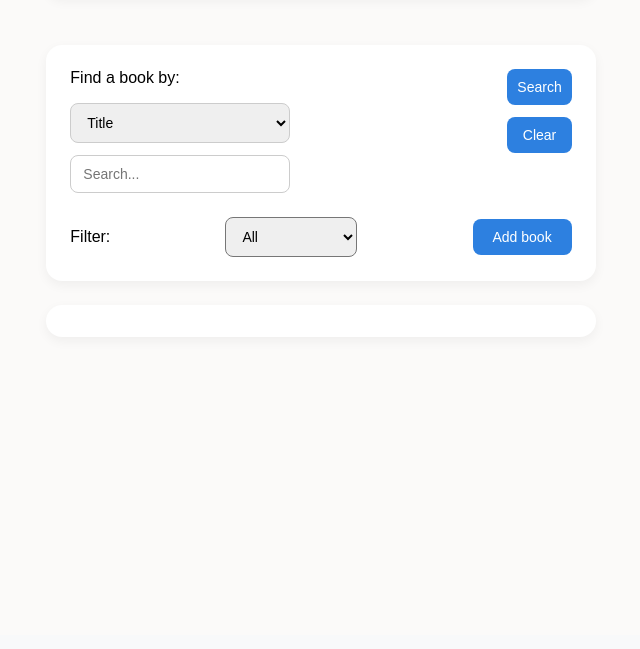
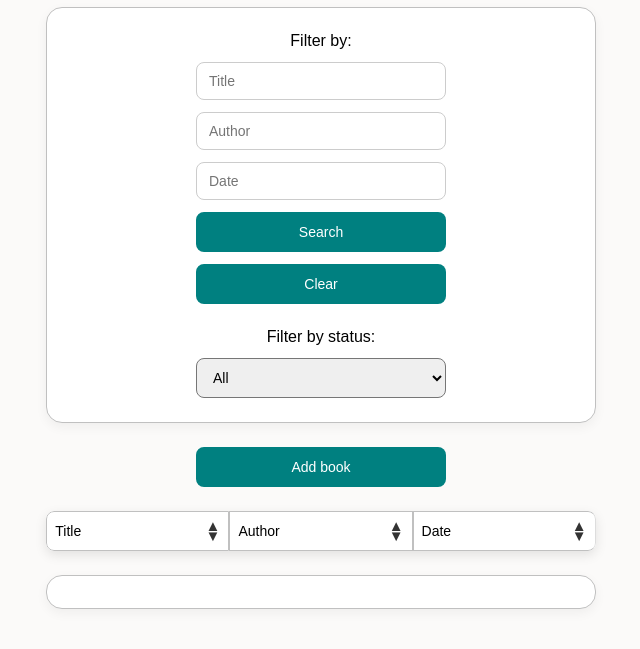
Before and after one commit to lunneya/books-app, a website built with Vite: page index.html in a window 1280 px wide. Shown: the part 165-814 px from the top of the page, without its empty margins (319-959 px from the left). Built offline with nearby package versions, Linux system fonts and the light colour scheme.

Commit message:
filter with 3 input, style table

```diff
--- a/index.html
+++ b/index.html
@@ -19,26 +19,24 @@
           </header>
 
           <div class="filter">
+
             <div class="filterBy">
-              <div class="filterBy-select">
-                <label for="filterBy">Find a book by:</label>
-                <select id="filterBy">
-                  <option value="title">Title</option>
-                  <option value="author">Author</option>
-                  <option value="date">Date</option>
-                </select>
-                <input id="filterByValue" type="text" placeholder="Search...">
-              </div>
-              <div class="filterBy-btn">
-                <button id="searchValue">Search</button>
-                <button id="clearSearch">Clear</button>
+              <div class="filterBy-inputs">
+                <span>Filter by:</span>
+                <input id="filterByTitle" type="text" placeholder="Title"/>
+                <input id="filterByAuthor" type="text" placeholder="Author"/>
+                <input id="filterByDate" type="text" placeholder="Date"/>
+                <div class="filterBy-btn">
+                  <button id="searchValue">Search</button>
+                  <button id="clearSearch">Clear</button>
+                </div>
               </div>
 
             </div>
 
             <div class="filterByStatus">
               <div class="filterByStatus-buttons">
-                <label for="statusFilter">Filter:</label>
+                <label for="statusFilter">Filter by status:</label>
                 <select id="statusFilter">
                   <option value="all">All</option>
                   <option value="want">Want to Read</option>
@@ -46,13 +44,39 @@
                   <option value="read">Read</option>
                   <option value="favorite">Favorite</option>
                 </select>
+              </div>
+            </div>
+
+          </div>
+
                 <div class="modalBtn">
                   <button id="btn-modal">Add book</button>
                 </div>
-              </div>
+
+          <div class="table">
+            <div class="table-content">
+              <button class="table-content-button side-left">
+                Title
+                <span class="arrows">
+                  <span class="arrow-up">&#9650;</span>
+                  <span class="arrow-down">&#9660;</span>
+                </span>
+              </button>
+              <button class="table-content-button">
+                Author
+                <span class="arrows">
+                  <span class="arrow-up">&#9650;</span>
+                  <span class="arrow-down">&#9660;</span>
+                </span>
+              </button>
+              <button class="table-content-button side-right">
+                Date
+                <span class="arrows">
+                  <span class="arrow-up">&#9650;</span>
+                  <span class="arrow-down">&#9660;</span>
+                </span>
+              </button>
             </div>
-
-
           </div>
 
           <ul class="list"></ul>
--- a/src/main.js
+++ b/src/main.js
@@ -14,13 +14,22 @@ const modalBtn = document.querySelector("#btn-modal")
 const closeModalBtn = document.querySelector(".close-btn");
 
 // filter by title, author, date
-const filterBy = document.querySelector("#filterBy"); // Select
-const filterByValue = document.querySelector("#filterByValue"); // Input
+const filterByTitle = document.querySelector("#filterByTitle");
+const filterByAuthor = document.querySelector("#filterByAuthor");
+const filterByDate = document.querySelector("#filterByDate");
+
 const filterByBtn = document.querySelector("#searchValue"); // Button
 const clearFilter = document.querySelector("#clearSearch"); // Clear filter
 
-let searchField = 'title';
 let books = [];
+
+if (localStorage.getItem('books')) {
+    const savedBooks = JSON.parse(localStorage.getItem('books'));
+    if (Array.isArray(savedBooks)) {
+        books = savedBooks;
+    }
+}
+renderBooks();
 
 form.addEventListener("submit", addBook);
 booksList.addEventListener("click", deleteBook);
@@ -28,7 +37,11 @@ filter.addEventListener("click", filterBooks);
 modalBtn.addEventListener("click", showModal);
 closeModalBtn.addEventListener("click", closeModal);
 
-filterBy.addEventListener("change", filterSelect); // Listens select
+// filter by values
+filterByTitle.addEventListener("input", filterBtn);
+filterByAuthor.addEventListener("input", filterBtn);
+filterByDate.addEventListener("input", filterBtn);
+
 filterByBtn.addEventListener("click", filterBtn); // Listens for input, when a button pressed
 clearFilter.addEventListener("click", clearFilterBooks)
 
@@ -49,6 +62,7 @@ function addBook(e) {
     }
 
     books.push(newBook);
+    saveToLocalStorage();
     renderBooks();
 
     formInputTitle.value= "";
@@ -71,6 +85,8 @@ function deleteBook(e) {
     // Delete book in books
     books.splice(bookIndex, 1);
 
+    saveToLocalStorage();
+
     // Delete e.target.closest("li")
     parentNode.remove();
 }
@@ -91,10 +107,10 @@ function filterBooks(e) {
     });
 }
 
-// Если параметра нет, то проиходит рендер всех книг
-// Если есть параметр, то проиходит рендрер книги из параметра
+// Если параметра нет, то происходит рендер всех книг
+// Если есть параметр, то происходит рендер книги из параметра
 function renderBooks(b) {
-const booksForRender = b || books;
+const booksForRender = Array.isArray(b) ? b : (b ? [b] : books);
     booksList.innerHTML = "";
     booksForRender.forEach(book => {
         const booksHTML = `<li class="list-books book" data-status="${book.status}">
@@ -108,6 +124,7 @@ const booksForRender = b || books;
             </li>`
 
         booksList.insertAdjacentHTML('beforeend', booksHTML);
+        console.log('Render books', booksForRender);
     });
 }
 
@@ -119,20 +136,40 @@ function closeModal() {
     modalWindow.classList.remove("show");
 }
 
-function filterSelect(e) {
-    searchField = e.target.value;
-}
+function filterBtn(e) {
 
-function filterBtn() {
-    const inputValue = filterByValue.value.toLowerCase();
+    // Собираем все значения из inputs в объект
+    const filters = {
+        title: filterByTitle.value.trim().toLowerCase(),
+        author: filterByAuthor.value.trim().toLowerCase(),
+        date: filterByDate.value.trim().toLowerCase(),
+    };
 
-    const filteredBooks = books.filter(book =>{
-        return book[searchField].toLowerCase().includes(inputValue);
-    });
 
-    renderBooks(filteredBooks);
+    if (e.target === filterByBtn) {
+        // Фильтруем книги
+        const filteredBooks = books.filter(book => {
+            // Object.keys(filters) создаем массив: ['title', 'author', 'date']
+            // .every() проверяет, что каждое из условий true
+            return Object.keys(filters).every(key => {
+
+                // Если input пустой — не фильтруем || проверяем, что книга включает в себя введенное значение
+                // String.prototype.includes отвечает за проверку, если введенное значение присутствует
+                return filters[key] === "" || book[key].toLowerCase().includes(filters[key]);
+            });
+        });
+
+        renderBooks(filteredBooks);
+    }
 }
 
 function clearFilterBooks() {
+    filterByTitle.value = "";
+    filterByAuthor.value = "";
+    filterByDate.value = "";
     renderBooks();
 }
+
+function saveToLocalStorage() {
+    localStorage.setItem('books', JSON.stringify(books));
+}
--- a/src/style.css
+++ b/src/style.css
@@ -27,12 +27,8 @@ body {
 /* HEADER */
 .header {
     width: 100%;
-    background-color: white;
-    border-radius: 16px;
-    box-shadow: 0 4px 12px rgba(0, 0, 0, 0.05);
     padding: 32px;
     text-align: center;
-    margin-bottom: 24px;
 }
 
 .header-title {
@@ -59,6 +55,7 @@ body {
     width: 100%;
     background-color: white;
     border-radius: 16px;
+    border: 1px solid silver;
     box-shadow: 0 4px 12px rgba(0, 0, 0, 0.05);
     padding: 24px;
     display: flex;
@@ -69,11 +66,15 @@ body {
 /* Filter by Title/Author/Date */
 .filterBy {
     display: flex;
-    justify-content: space-between;
+    flex-direction: column;
+    justify-content: center;
+    align-items: center;
+    text-align: center;
+
     gap: 32px;
 }
 
-.filterBy-select,
+.filterBy-inputs,
 .filterBy-btn {
     display: flex;
     flex-direction: column;
@@ -91,12 +92,14 @@ body {
     border: 1px solid #ccc;
     border-radius: 8px;
     font-size: 14px;
-    width: 220px;
+    width: 250px;
 }
 
 .filterBy button {
+    width: 250px;
+    height: 40px;
     padding: 10px;
-    background-color: #2d80e0;
+    background-color: teal;
     color: white;
     border: none;
     border-radius: 8px;
@@ -106,41 +109,54 @@ body {
 }
 
 .filterBy button:hover {
-    background-color: #1c66be;
+    background-color: darkslategrey;
 }
 
 /* Status filter */
+.filterByStatus {
+    display: flex;
+    flex-direction: column;
+    justify-content: center;
+    align-items: center;
+    text-align: center;
+
+}
+
 .filterByStatus-buttons {
     display: flex;
-    justify-content: space-between;
-    align-items: center;
+    flex-direction: column;
     gap: 12px;
 }
 
 .filterByStatus select {
+    width: 250px;
     padding: 10px 12px;
     border-radius: 8px;
     font-size: 14px;
 }
 
 .modalBtn button {
-    background-color: #2d80e0;
+    width: 250px;
+    height: 40px;
+    background-color: teal;
     color: white;
     border: none;
     padding: 10px 20px;
     border-radius: 8px;
     font-size: 14px;
     cursor: pointer;
+    transition: background-color 0.3s ease;
 }
 
 .modalBtn button:hover {
-    background-color: #1c66be;
+    background-color: darkslategrey;
 }
 
 /* BOOKS LIST */
 .list {
     width: 100%;
     background-color: white;
+    border: 1px solid silver;
     border-radius: 16px;
     box-shadow: 0 4px 12px rgba(0, 0, 0, 0.05);
     padding: 16px;
@@ -182,6 +198,77 @@ body {
 
 .list-hide {
     display: none;
+}
+
+/*TABLE*/
+.table {
+    display: flex;
+    flex-direction: column;
+    width: 100%;
+    max-width: 600px;
+    background-color: white;
+    border-radius: 8px;
+    box-shadow: 0 4px 12px rgba(0, 0, 0, 0.1);
+    overflow: hidden;
+}
+
+.table-content {
+    display: flex;
+}
+
+.table-content-button {
+    flex: 1;
+    height: 40px;
+
+    background-color: white;
+    border: 1px solid silver;
+    font-size: 14px;
+    display: flex;
+    justify-content: space-between;
+    align-items: center;
+    gap: 8px;
+    padding: 8px;
+    cursor: pointer;
+    transition: background-color 0.3s ease;
+    position: relative;
+}
+
+.table-content-button:last-child {
+    border-right: 1px solid #ddd;
+}
+
+.table-content-button.side-left {
+    border-top-left-radius: 8px;
+    border-bottom-left-radius: 8px;
+}
+.table-content-button.side-right {
+    border-top-right-radius: 8px;
+    border-bottom-right-radius: 8px;
+}
+
+.table-content-button:hover {
+    background-color: silver;
+}
+
+.arrows {
+    display: flex;
+    flex-direction: column;
+}
+
+.arrow-up,
+.arrow-down {
+    font-size: 15px;
+    color: #333;
+    line-height: 10px;
+    transition: color 0.2s;
+}
+
+.table-content-button.asc .arrow-up {
+    color: #2b80e0;
+}
+
+.table-content-button.desc .arrow-down {
+    color: #2b80e0;
 }
 
 /* MODAL */
@@ -267,15 +354,16 @@ body {
 }
 
 .form button {
-    background-color: #2d80e0;
+    background-color: teal;
     color: white;
     border: none;
     height: 40px;
     border-radius: 8px;
     cursor: pointer;
     font-size: 14px;
+    transition: background-color 0.3s ease;
 }
 
 .form button:hover {
-    background-color: #1c66be;
+    background-color: darkslategrey;
 }
```
